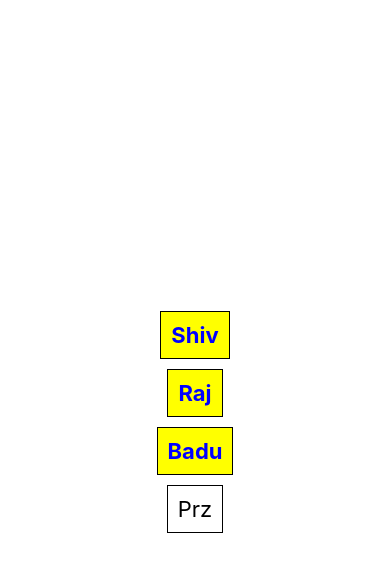
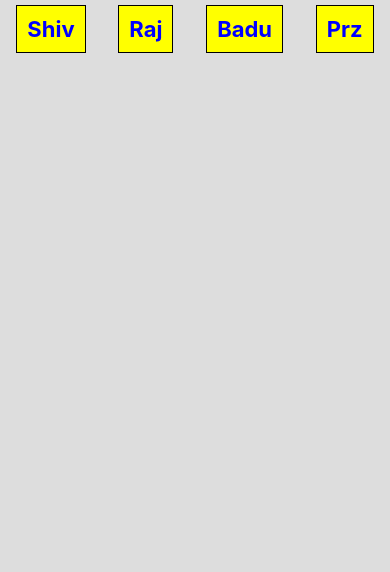
Before and after one commit to userrails/native-app-ex, a React Native app: screen / in a window 390 px wide. Shown: the top 572 px of the page. Built offline with nearby package versions, Linux system fonts and the light colour scheme.

Commit message:
Added some more styling effects

```diff
--- a/App.js
+++ b/App.js
@@ -11,7 +11,7 @@ export default function App() {
         <Text style={[styles.defaultText, styles.selectedText]}>Shiv</Text>
         <Text style={[styles.defaultText, styles.selectedText]}>Raj</Text>
         <Text style={[styles.defaultText, styles.selectedText]}>Badu</Text>
-        <Text style={styles.defaultText}>Prz</Text>
+        <Text style={[styles.defaultText, styles.selectedText]}>Prz</Text>
     </View>
   );
 }
@@ -19,9 +19,10 @@ export default function App() {
 const styles = StyleSheet.create({
   container: {
     flex: 1,
-    backgroundColor: '#fff',
+    backgroundColor: '#DDD',
+    flexDirection: 'row',
     alignItems: 'center',
-    justifyContent: 'center',
+    justifyContent: 'space-around', // move content to center of screen, other options: flex-start, flex-end, space-between, space-around
   },
   defaultText: {
     fontSize: 22,
@@ -33,6 +34,7 @@ const styles = StyleSheet.create({
   selectedText: {
     backgroundColor: 'yellow',
     color: 'blue',
-    fontWeight: 'bold'
+    fontWeight: 'bold',
+    alignSelf: 'flex-start'
   }
 });
```
